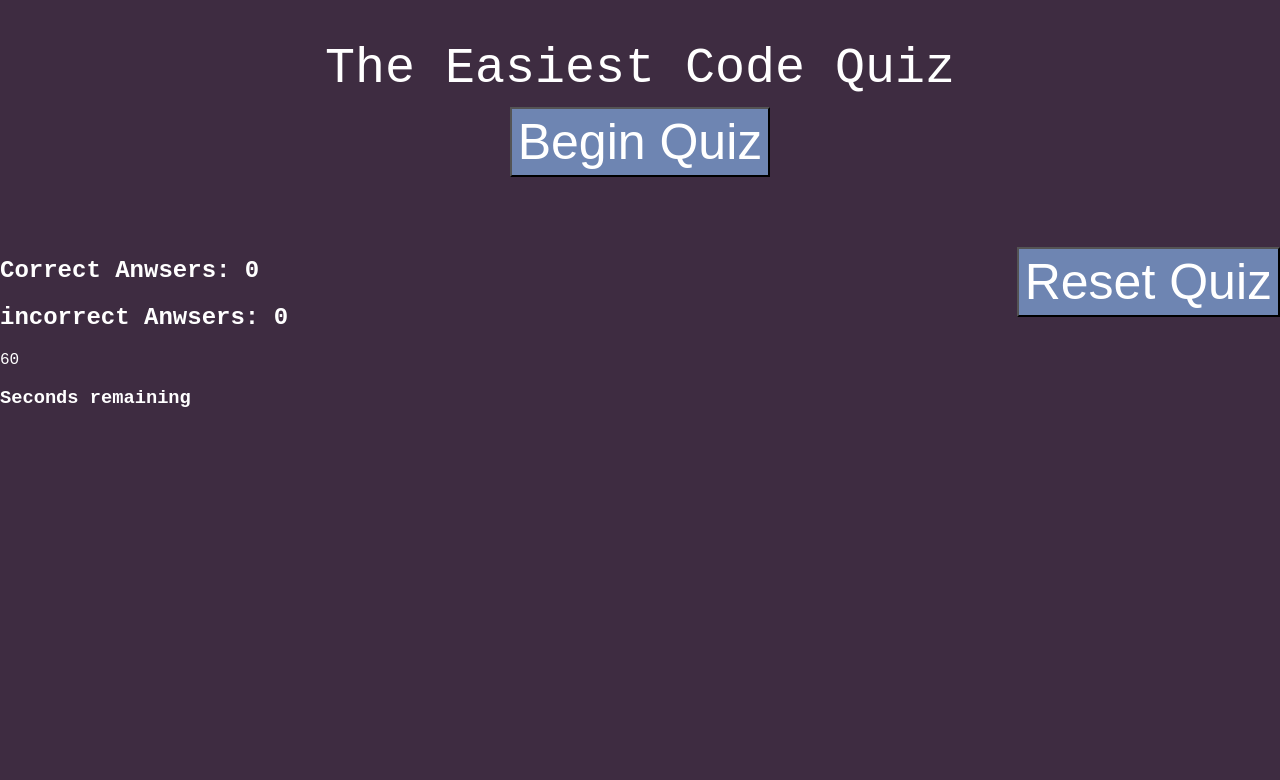
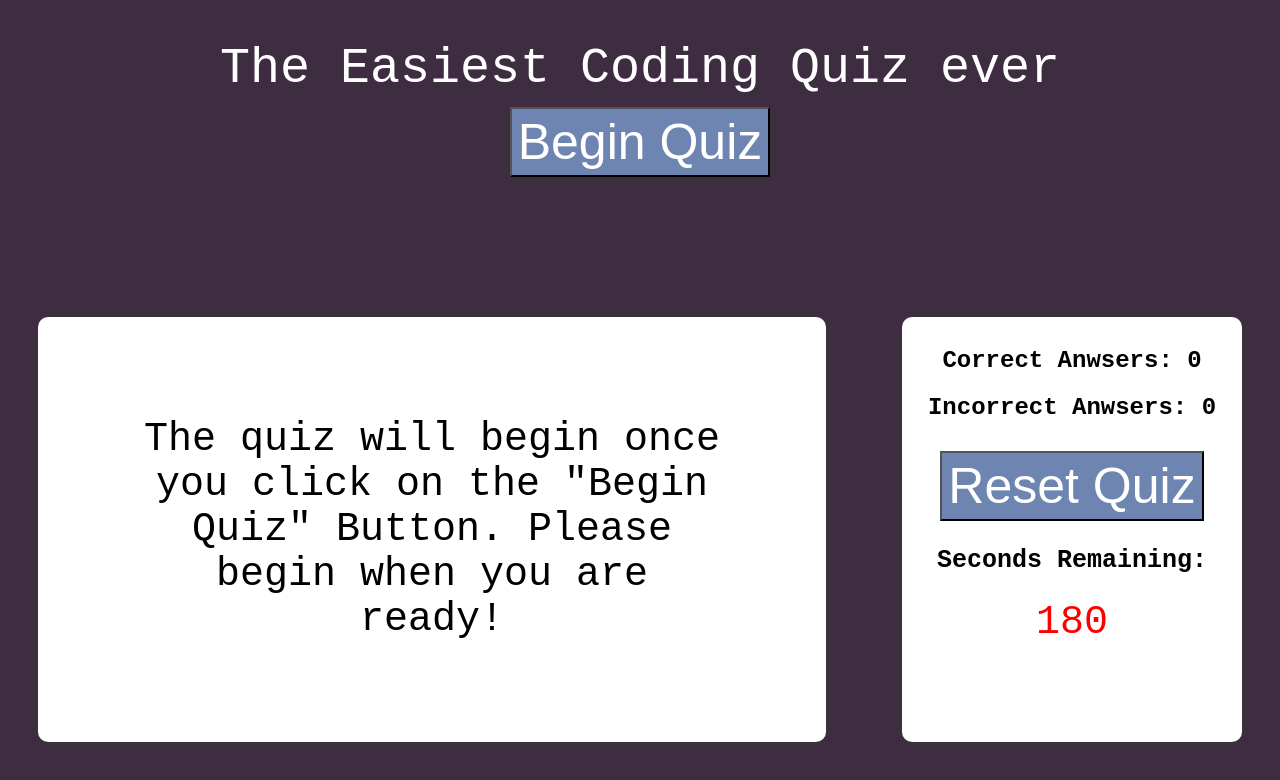
Before and after one commit to NickyLiu91/code-quiz, a plain HTML site: page index.html in a window 1280 px wide. Drawn offline with Linux system fonts and the light colour scheme.

Commit message:
make more changes to css file

```diff
--- a/index.html
+++ b/index.html
@@ -9,12 +9,13 @@
 </head>
 <body>
 <header>
-    <div class="main-text">The Easiest Code Quiz</div>
+    <div class="main-text">The Easiest Coding Quiz ever</div>
     <button class="main-button"> Begin Quiz</button>
 </header>
 <main>
     <section>
 <div class="quiz-questions">
+    <div class="button-initiator"> The quiz will begin once you click on the "Begin Quiz" Button. Please begin when you are ready!</div>
 </div>
     </section>
 
@@ -23,17 +24,18 @@
             <div class="right-wrong-section">
             <div>
     <h2>Correct Anwsers: <span class="correct">0 </span></h2>
-    <h2>incorrect Anwsers: <span class="incorrect">0 </span></h2>
+    <h2>Incorrect Anwsers: <span class="incorrect">0 </span></h2>
             </div>
     <button class="reset-button"> Reset Quiz</button>
             </div>
             <div class="quiz-timer">
             <div class="timer-text">
  <!-- need to double check below-->
-            <div class="timer-count">60</div>
-            <h3>Seconds remaining</h3>
+ <h3>Seconds Remaining:</h3>
+            <div class="timer-count">180</div></div>
 
-            </div>
+
+
             </div>
             </div>
     </section>
--- a/style.css
+++ b/style.css
@@ -3,6 +3,7 @@
 --Background: #3E2C41;
 --Text: white;
 --Button: #6E85B2;
+--Text-two: black;
 }
 
 /* universal */
@@ -29,6 +30,45 @@ border-bottom: 40px;
 padding: 40px;
 color:var(--Text);
 font-size: 50px;
+}
+/* organize both sections/white boxes */
+main {
+display:flex;
+flex: wrap;
+justify-content: space-around;
+}
+/* both white boxes */
+section {
+flex: 0 auto;
+  padding: 10px;
+  margin-top: 100px;
+  background-color:var(--Text);
+border-radius: 10px;
+}
+
+/* colors of button */
+button {
+    color:var(--Text);
+    background-color: var(--Button);
+    font-size:50px;
+    height: 70px;
+    line-height: 10px;
+    margin-top: 10px;
+    text-align: center;
+}
+
+/* white-box on the right */
+.quiz-results {
+    width: 25vw;
+    height: 25vw;
+}
+
+/* section the left */
+.quiz-questions {
+width: 60vw;
+height: 25vw;
+height: auto;
+text-align:center;
 
 }
 
@@ -40,21 +80,34 @@ font-size: 50px;
     margin-top: 10px;
 
 }
+/* section on the right */
+.right-wrong-section{
+    color:var(--Text-two);
+    text-align: center;
+}
+/* this is diplaying the seconds remaining */
+.timer-count{
+
+    color:red;
+    font-size: 40px;
+    text-align: center
+}
 
 
-.right-wrong-section {
-    display: flex;
-    justify-content: space-between;
-    margin-top: 20px;
+/* The ready paragraph */
+.button-initiator{
+    color:var(--Text-two);
+    text-align: center;
+    font-size: 40px;
+   padding: 90px;
 
-    }
-/* colors of button */
-button {
-    color:var(--Text);
-    background-color: var(--Button);
-    font-size:50px;
-    height: 70px;
-    line-height: 10px;
-    margin-top: 10px;
+
+}
+/* this is incorrect/correct anwsers */
+h3 {
+
+    color:var(--Text-two);
+    font-size: 25px;
     text-align: center;
+
 }
```
